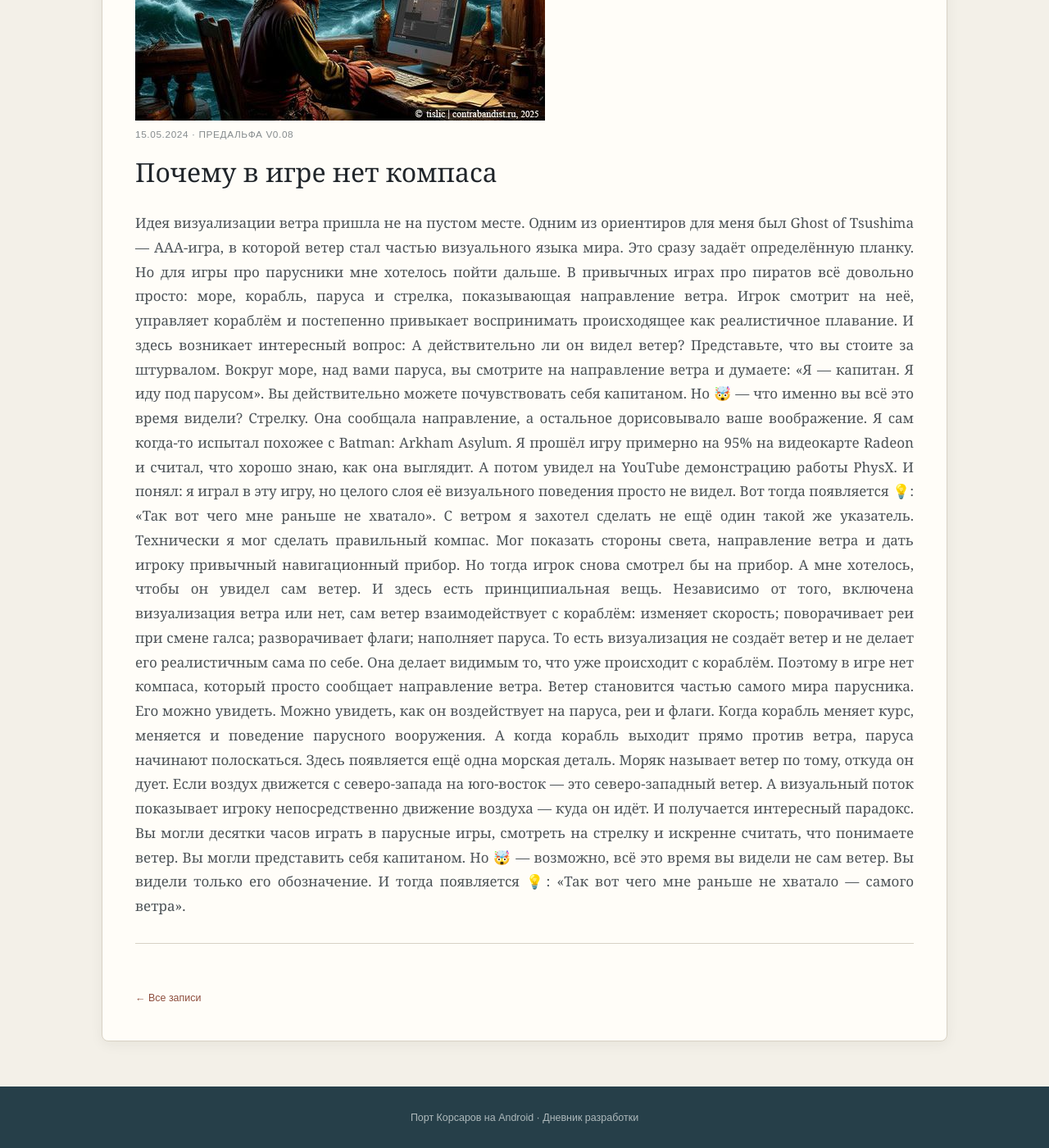
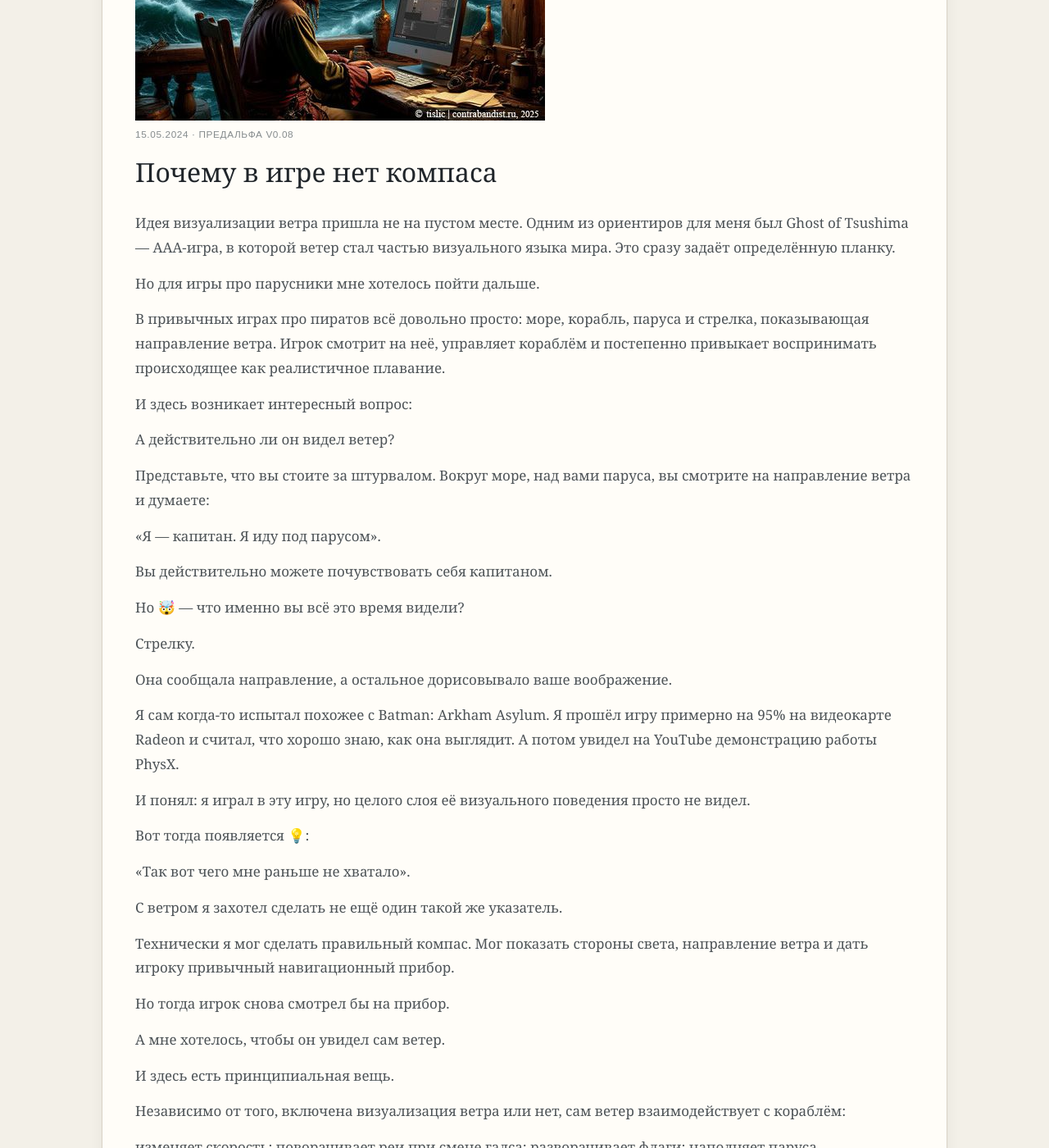
Before and after one commit to tislic/SeaDogsPort, a Jekyll site: the page built from _posts/2024-05-15-v08.md, in a window 1280 px wide and 1400 px high, scrolled down 512 px. Shown: the whole window at 82% size. Built offline with Jekyll 4.4.1, drawn with Linux system fonts in a browser that asks for light colours; some of the changed text lies outside the part shown.

Commit message:
Update 2024-05-15-v08.md

```diff
--- a/_posts/2024-05-15-v08.md
+++ b/_posts/2024-05-15-v08.md
@@ -6,7 +6,6 @@ version: "Предальфа v0.08"
 excerpt: "Идея визуализации ветра пришла не на пустом месте."
 image: /assets/images/compas.jpg
 ---
-<p style="text-align: justify;">
 Идея визуализации ветра пришла не на пустом месте. Одним из ориентиров для меня был Ghost of Tsushima — AAA-игра, в которой ветер стал частью визуального языка мира. Это сразу задаёт определённую планку.
 
 Но для игры про парусники мне хотелось пойти дальше.
@@ -78,4 +77,4 @@ image: /assets/images/compas.jpg
 
 И тогда появляется 💡:
 
-«Так вот чего мне раньше не хватало — самого ветра».</p>
+«Так вот чего мне раньше не хватало — самого ветра».
```
